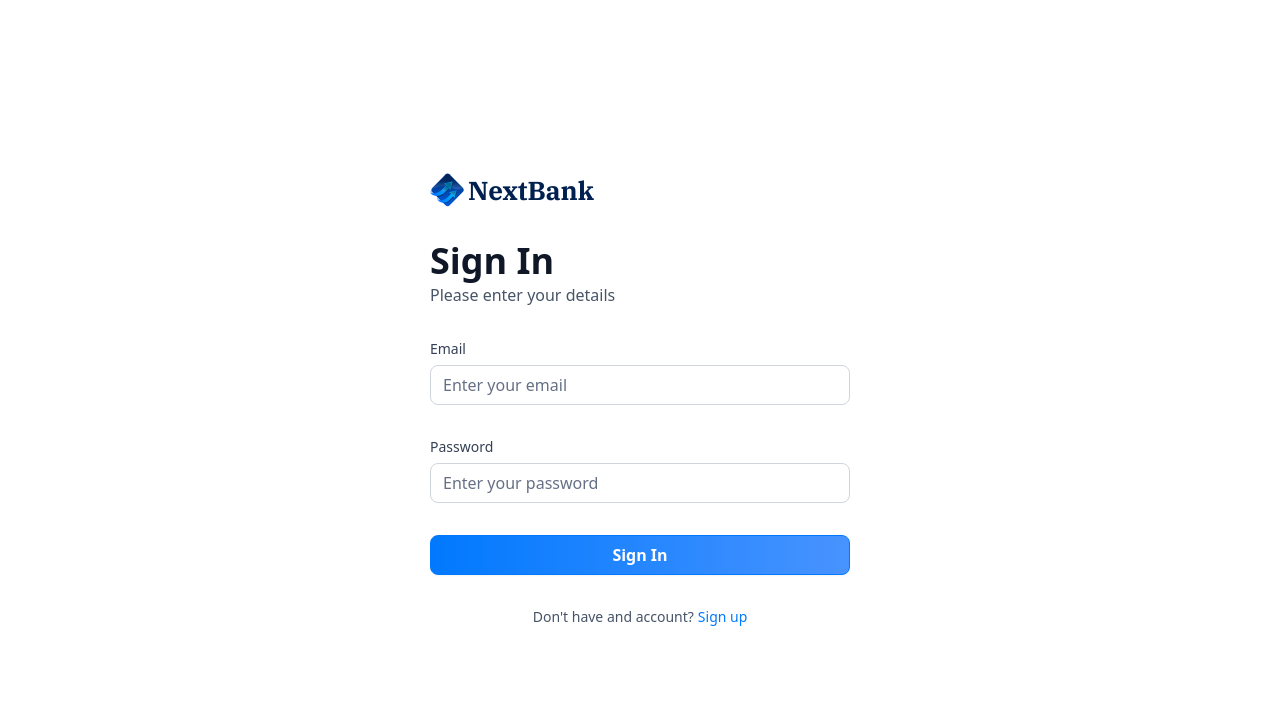
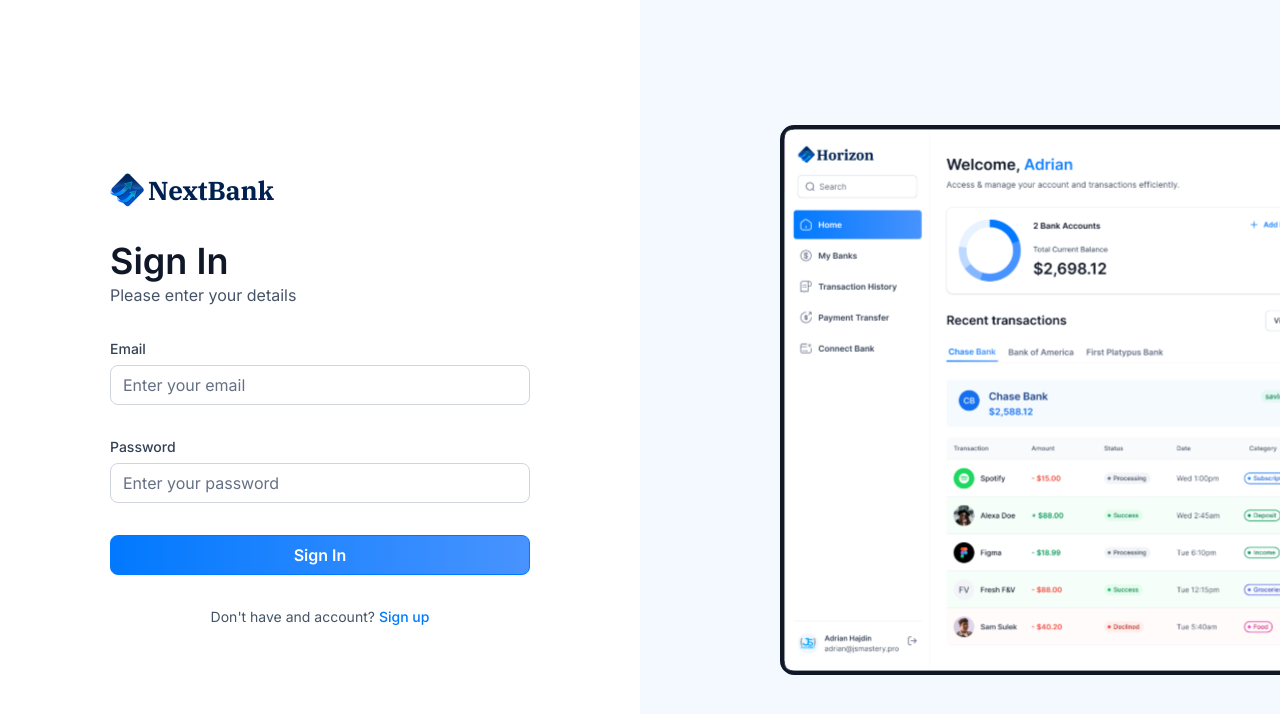
Before and after one commit to ankitnimje/next-bank, a Next.js app: page /sign-in in a window 1280 px wide. Shown: the top 714 px of the page. Built offline with nearby package versions, Linux system fonts and the light colour scheme.

Commit message:
add hero image on auth page

```diff
--- a/app/(auth)/layout.tsx
+++ b/app/(auth)/layout.tsx
@@ -1,3 +1,4 @@
+import Image from "next/image";
 
 export default function RootLayout({
   children,
@@ -5,8 +6,18 @@ export default function RootLayout({
   children: React.ReactNode;
 }>) {
   return (
-      <main>
+    <main className="flex min-h-screen w-full justify-between font-inter">
       {children}
+      <div className="auth-asset">
+        <div>
+          <Image
+            src="/icons/auth-image.svg"
+            width={500}
+            height={500}
+            alt="auth hero image"
+          />
+        </div>
+      </div>
     </main>
   );
 }
```
Lines whose indentation alone changed are shown as unchanged.
